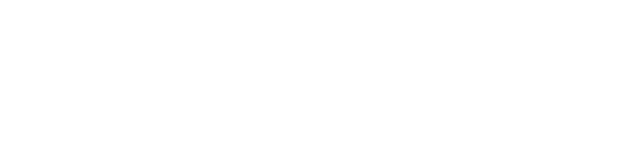
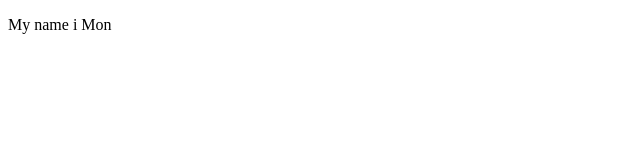
Before and after one commit to binh1298/Test, a plain HTML site: page index.html in a window 1280 px wide. Shown: the whole page, without its empty margins (0-640 px from the left). Drawn offline with Linux system fonts and the light colour scheme.

Commit message:
finish section 1

```diff
--- a/index.html
+++ b/index.html
@@ -7,6 +7,6 @@
   <title>Document</title>
 </head>
 <body>
-
+  <p>My name i Mon</p>
 </body>
 </html>
```
